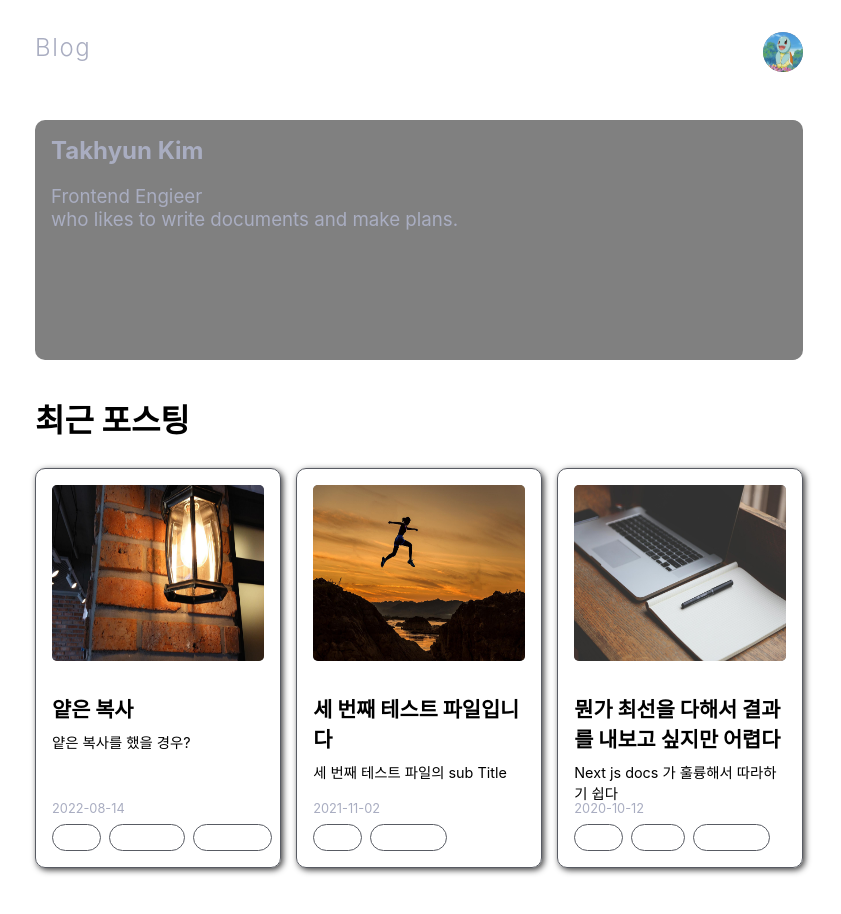
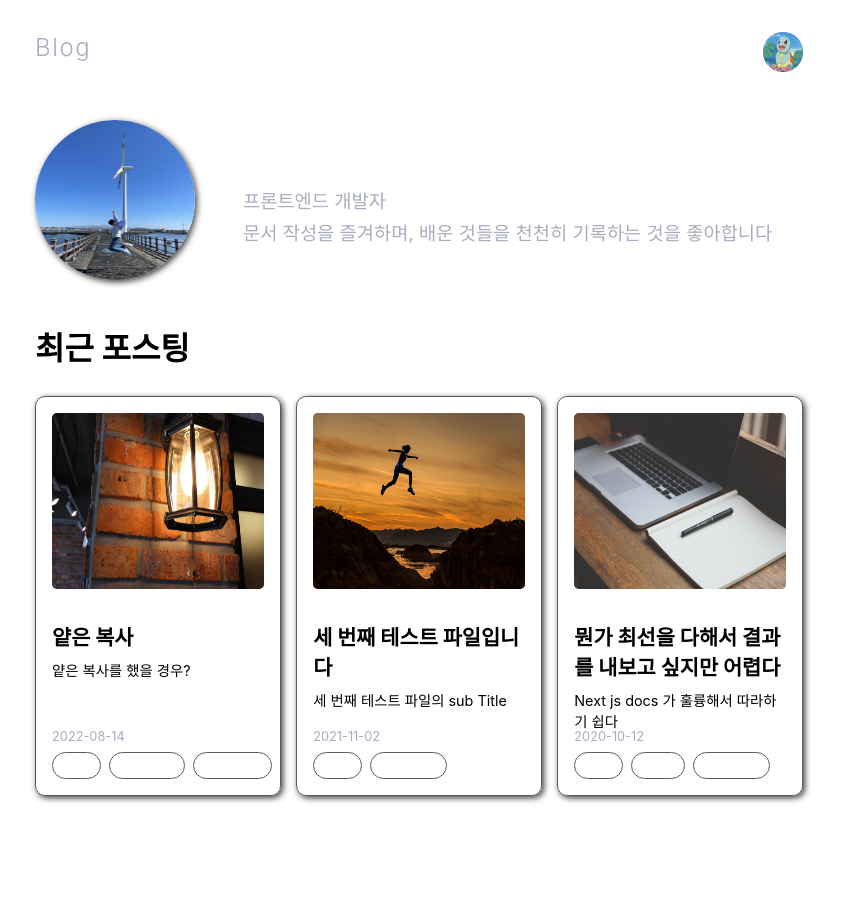
Before and after one commit to TakhyunKim/takhyun.dev, a Next.js app: page / in a window 1280 px wide. Shown: the top 914 px of the page, without its empty margins (221-1062 px from the left). After the commit the page ends 860 px from the top, so only its background shows below. Built offline with nearby package versions, Linux system fonts and the light colour scheme.

Commit message:
feat: apply Intro profile and modify intro description

```diff
--- a/components/Home/Introduce/Introduce.module.css
+++ b/components/Home/Introduce/Introduce.module.css
@@ -1,17 +1,28 @@
 .my_introduce {
-  min-height: 30vh;
-  margin-bottom: 1.5rem;
-  padding: 1rem;
-  background-color: gray;
+  display: flex;
+  align-items: center;
+  min-height: 20vh;
+  margin-bottom: 2rem;
   border-radius: 10px;
+}
+
+.intro_profile {
+  position: relative;
+  width: 10rem;
+  height: 10rem;
+  margin-right: 3rem;
+  border-radius: 50%;
+  box-shadow: 2px 2px 6px #3e3e3f;
+  overflow: hidden;
 }
 
 .title {
   margin-top: 0;
-  color: #a9adc1;
+  color: white;
 }
 
 .description {
+  line-height: 2rem;
   font-weight: 400;
   color: #a9adc1;
 }
--- a/components/Home/Introduce/index.tsx
+++ b/components/Home/Introduce/index.tsx
@@ -1,15 +1,26 @@
 import type { NextPage } from "next";
+import Image from "next/image";
 
 import styles from "./Introduce.module.css";
 
 const Introduce: NextPage = () => {
   return (
     <div className={styles.my_introduce}>
-      <h2 className={styles.title}>Takhyun Kim</h2>
-      <h3 className={styles.description}>
-        Frontend Engieer
-        <br /> who likes to write documents and make plans.
-      </h3>
+      <div className={styles.intro_profile}>
+        <Image
+          src="/images/intro-profile.jpg"
+          layout="fill"
+          alt="intro profile"
+        />
+      </div>
+      <div>
+        <h2 className={styles.title}>김탁현</h2>
+        <h3 className={styles.description}>
+          프론트엔드 개발자
+          <br /> 문서 작성을 즐겨하며, 배운 것들을 천천히 기록하는 것을
+          좋아합니다
+        </h3>
+      </div>
     </div>
   );
 };
```
Also changed, not shown: public/images/intro-profile.jpg (added).
